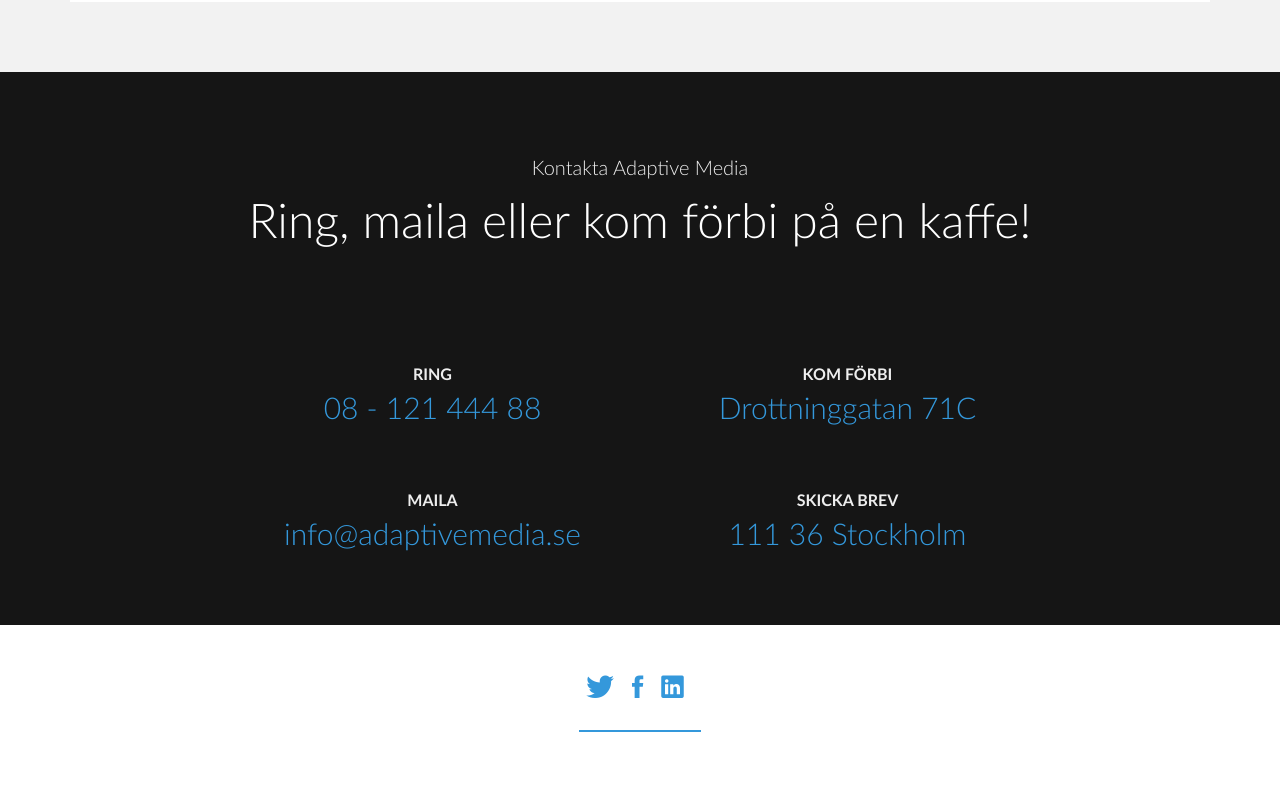
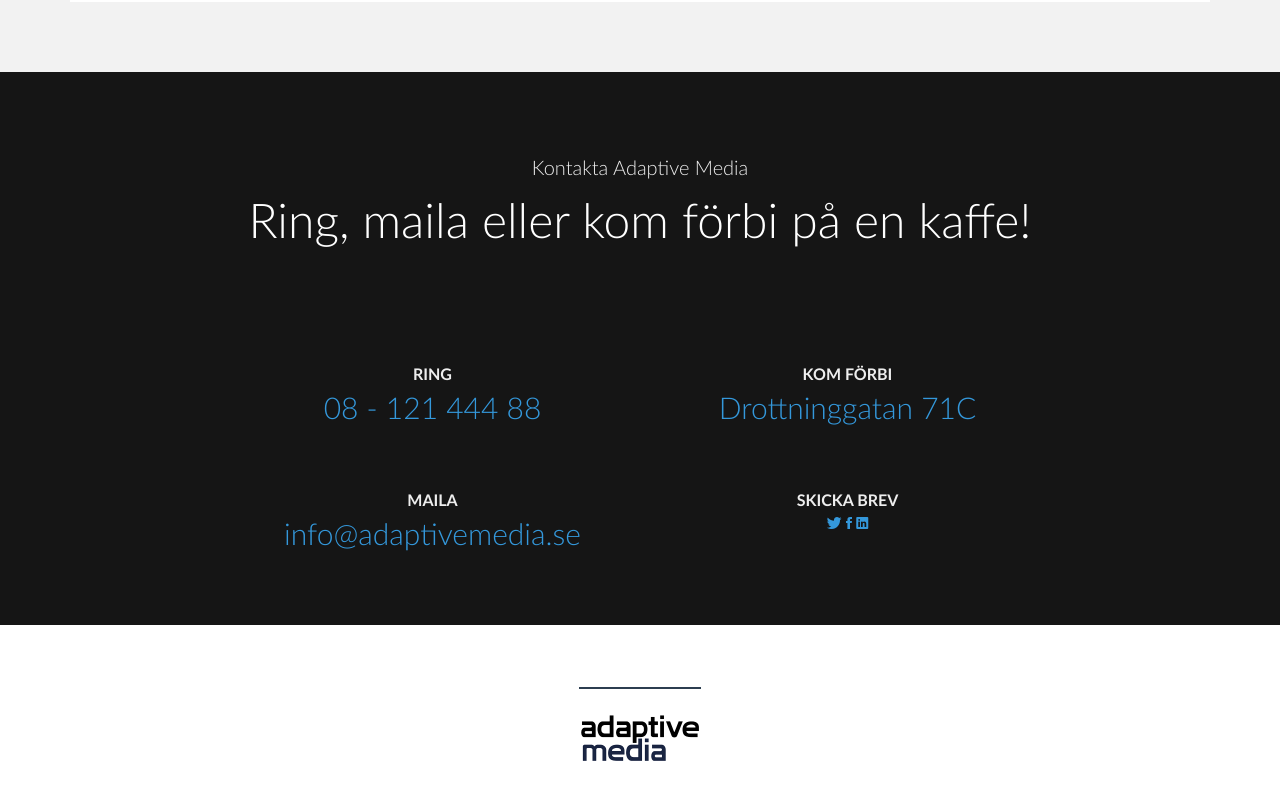
Before and after one commit to johanoloflindberg/webbab2.github.io, a website: page index.html in a window 1280 px wide. Shown: the part 4019-4819 px from the top of the page. Drawn offline with Linux system fonts and the light colour scheme; files whose address does not match are found by name.

Commit message:
LOgo and social in footer

```diff
--- a/index.html
+++ b/index.html
@@ -244,7 +244,9 @@
                             <div class="contact__item__label">
                                 Skicka brev
                             </div>
-                            <a href="#" class="contact__item__link">111 36 Stockholm</a>
+                            <a href="https://twitter.com/adaptify" target="_blank"><i class="ion-social-twitter"></i></a>
+                            <a href="https://www.facebook.com/Adaptivemedia.se" target="_blank"><i class="ion-social-facebook"></i></a>
+                            <a href="https://www.linkedin.com/company/adaptive-media" target="_blank"><i class="ion-social-linkedin"></i></a>
                         </div>
                     </div>
                 </div>
@@ -254,10 +256,8 @@
 
         <footer class="social centered">
             <div class="container">
-                <a href="https://twitter.com/adaptify" target="_blank"><i class="ion-social-twitter"></i></a>
-                <a href="https://www.facebook.com/Adaptivemedia.se" target="_blank"><i class="ion-social-facebook"></i></a>
-                <a href="https://www.linkedin.com/company/adaptive-media" target="_blank"><i class="ion-social-linkedin"></i></a>
-                <hr class="aligncenter">
+                <hr class="aligncenter" style="border-color: #2c3e50">
+                <img src="assets/img/adaptivemedia.png" alt="Adaptive Media" width="120">
             </div>
         </footer>
 
```
Also changed, not shown: assets/img/adaptivemedia.png (added).
